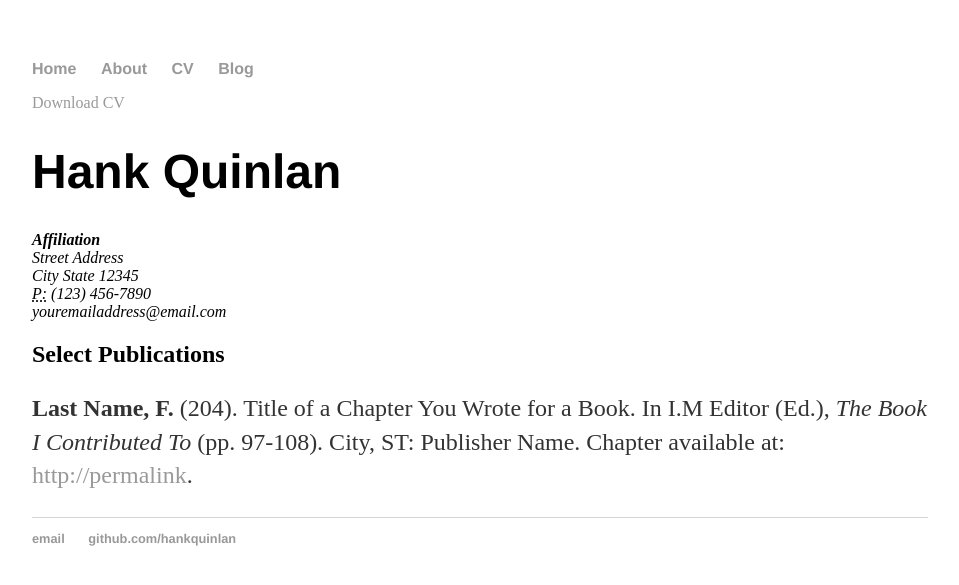
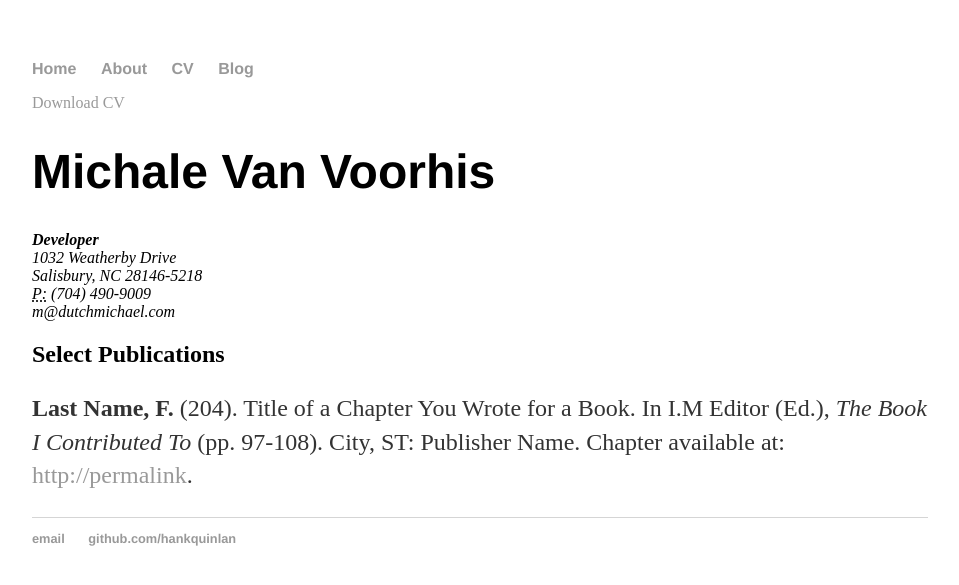
Before and after one commit to dutchmichael/dutchmichael.github.io, a Jekyll site: the page built from cv/index.html, in a window 1280 px wide. Shown: the top 585 px of the page, without its empty margins (160-1119 px from the left). Built offline with Jekyll 4.4.1, drawn with Linux system fonts in a browser that asks for light colours.

Commit message:
Fixed Other Personal Infromation

```diff
--- a/cv/index.html
+++ b/cv/index.html
@@ -5,13 +5,13 @@ title: CV of Your Name
 
 	<div class="cv">
 		<a href="#" class="download" title="Download CV as PDF">Download CV</a>
-					<h1>Hank Quinlan</h1>
+					<h1>Michale Van Voorhis</h1>
 					<address>
-					<strong>Affiliation</strong><br>
-					Street Address<br>
-					City State 12345<br>
-					<abbr title="phone">P:</abbr> (123) 456-7890<br>
-					<span class="obfuscate">youremailaddress@email.com</span>
+					<strong>Developer</strong><br>
+					1032 Weatherby Drive<br>
+					Salisbury, NC 28146-5218<br>
+					<abbr title="phone">P:</abbr> (704) 490-9009<br>
+					<span class="obfuscate">m@dutchmichael.com</span>
 					</address>
 
 					<h2>Select Publications</h2>
--- a/index.html
+++ b/index.html
@@ -23,7 +23,7 @@
 		<footer>
     		<ul>
         		<li><a href="mailto:m@dutchmcihael.com">email</a></li>
-        		<li><a href="https://github.com/dutchmichael">github.com/hankquinlan</a></li>
+        		<li><a href="https://github.com/dutchmichael">github.com/dutchmichael</a></li>
 			</ul>
 		</footer>
 	</body>
```
